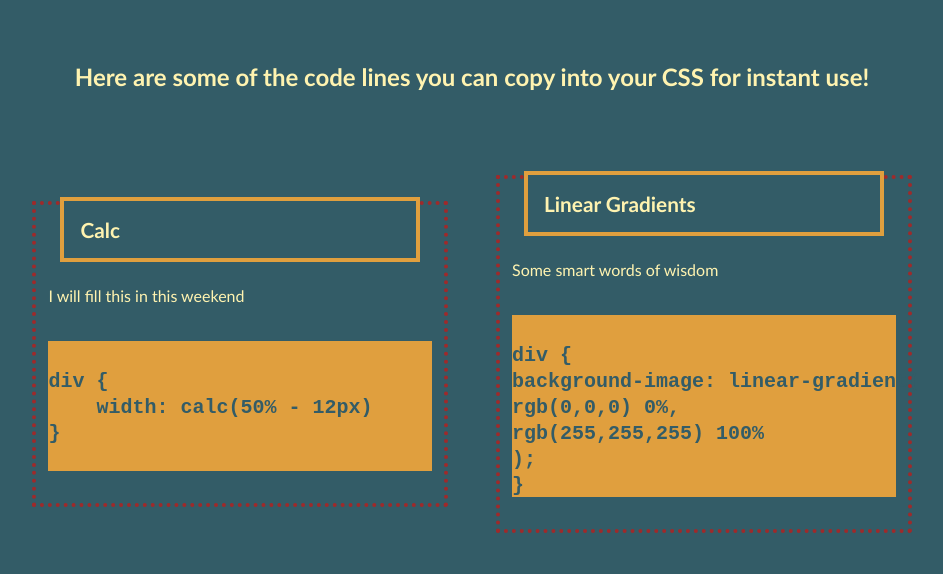
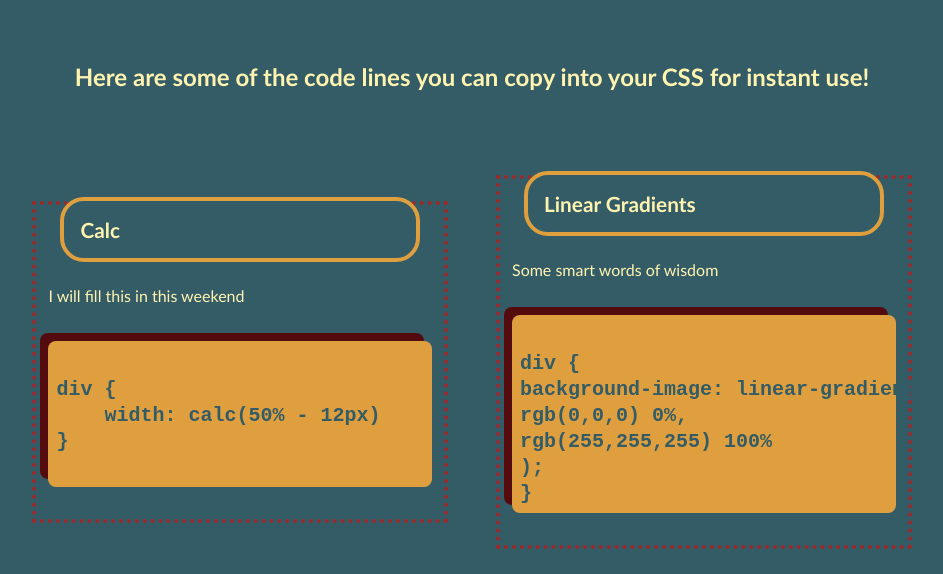
Before and after one commit to Simplerer/css-snippet-cheatsheet, a plain HTML site: page index.html in a window 1280 px wide. Shown: the part 148-722 px from the top of the page, without its empty margins (168-1111 px from the left). Drawn offline with Linux system fonts and the light colour scheme.

Commit message:
played with some coloring and shaping with the code boxes

```diff
--- a/assets/css/style.css
+++ b/assets/css/style.css
@@ -56,6 +56,7 @@ h3 {
     margin-left: 12px;
     margin-bottom: 8px;
     transition: box-shadow 500ms ease;
+    border-radius: 24px;
 }
 
 
@@ -70,6 +71,9 @@ article pre {
     font-size: 20px;
     font-family: 'Trebuchet MS', 'Lucida Sans Unicode', 'Lucida Grande', 'Lucida Sans', Arial, sans-serif;
     font-weight: 800;
+    padding: 8px;
+    border-radius: 8px;
+    box-shadow: -8px -8px var(--redD);
 }
 
 @media screen and (max-width: 1160px) {
```
